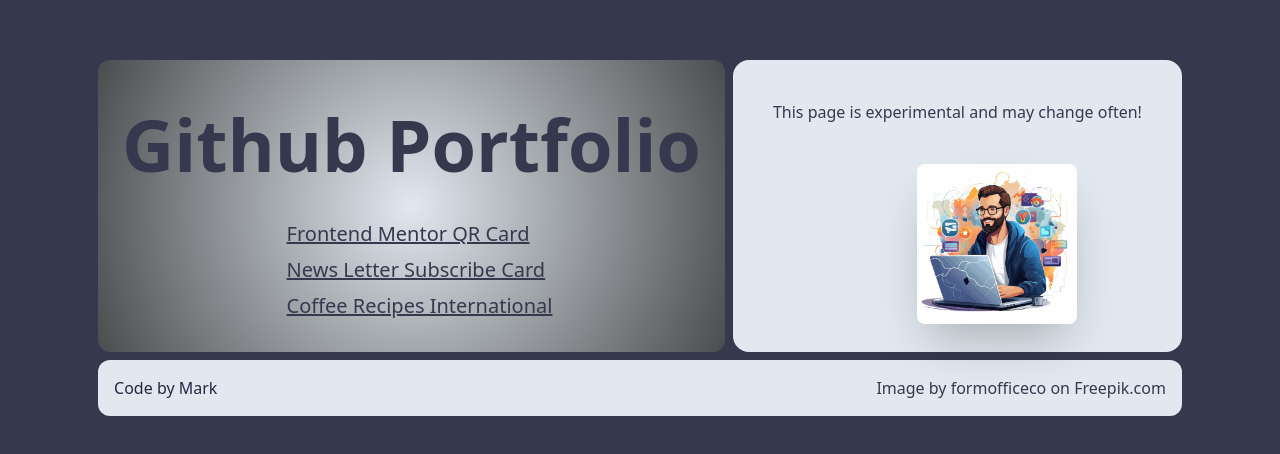
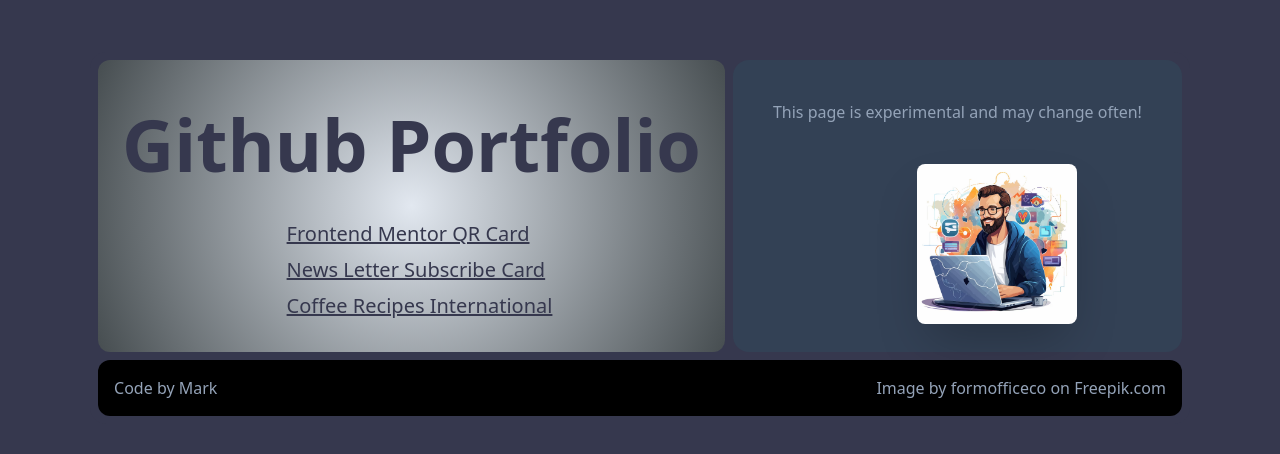
Before and after one commit to marksuson/marksuson.github.io, a website built with Vite: page index.html in a window 1280 px wide. Shown: the part 162-616 px from the top of the page. Built offline with nearby package versions, Linux system fonts and the light colour scheme.

Commit message:
changed color format

```diff
--- a/index.html
+++ b/index.html
@@ -23,7 +23,7 @@
             background: radial-gradient(
               circle,
               rgba(226, 232, 240, 1) 0%,
-              rgba(74, 77, 78, 1) 100%
+              rgba(70, 77, 80, 1) 100%
             );
           "
         >
@@ -55,9 +55,11 @@
           </ul>
         </section>
         <section
-          class="px-6 pt-10 bg-slate-200 flex flex-col md:rounded-2xl md:mx-2 md:mt-2 md:mb-0"
+          class="px-6 pt-10 bg-slate-700 flex flex-col md:rounded-2xl md:mx-2 md:mt-2 md:mb-0"
         >
-          <h2 class="mx-4">This page is experimental and may change often!</h2>
+          <h2 class="mx-4 text-slate-400">
+            This page is experimental and may change often!
+          </h2>
           <img
             src="man-coding.png"
             alt="cartoon man coding"
@@ -67,15 +69,17 @@
         </section>
       </section>
       <footer
-        class="mt-4 flex flex-col p-4 bg-slate-200 md:rounded-xl md:m-2 md:flex-row md:justify-between"
+        class="mt-4 flex flex-col p-4 bg-black md:rounded-xl md:m-2 md:flex-row md:justify-between"
       >
         <section
-          class="text-Dark_Navy font-medium flex items-center justify-center"
+          class="text-slate-400 font-medium flex items-center justify-center"
         >
           Code by Mark
         </section>
         <section class="flex items-center justify-center">
-          <a href="https://www.freepik.com/author/formofficeco"
+          <a
+            href="https://www.freepik.com/author/formofficeco"
+            class="text-slate-400"
             >Image by formofficeco on Freepik.com</a
           >
         </section>
```
